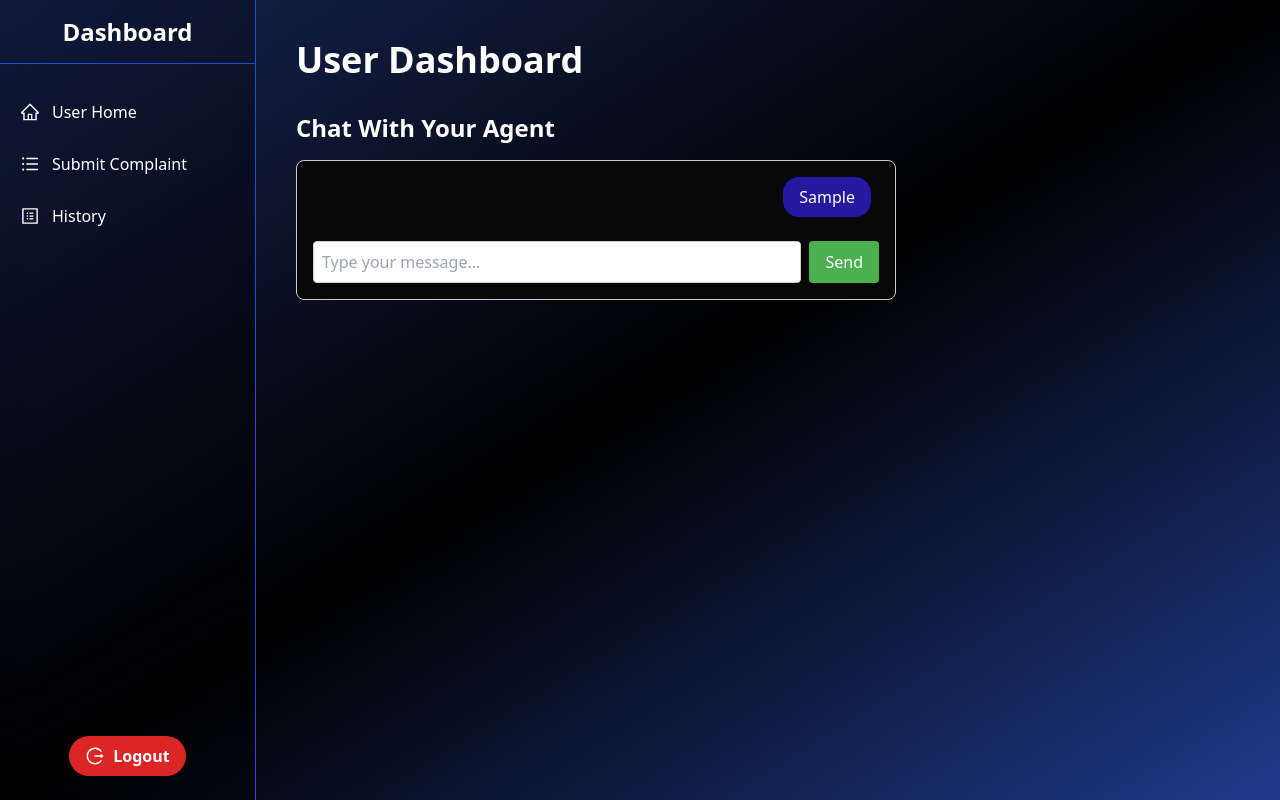
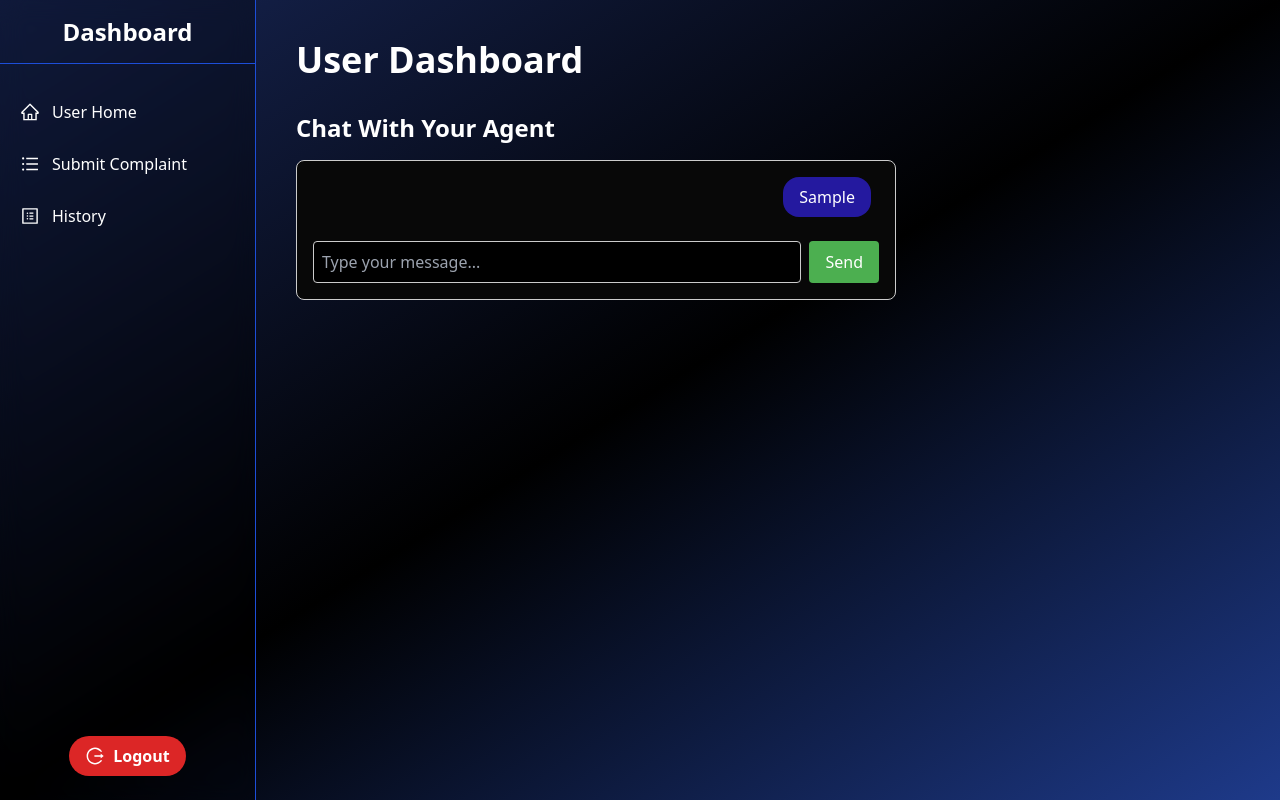
Before and after one commit to OneTeraByte7/SmartBridge-Internship, a React (Create React App) app in the folder client/: page /dashboard/user/chat in a window 1280 px wide. Both pictures are taken after typing "Sample" into the empty fields and a click on the button "Send". Built offline with nearby package versions, Linux system fonts and the light colour scheme; no server answers; the HTML template or start-up script is replaced by a standard one.

Commit message:
UI:ChatBox

```diff
--- a/client/src/components/ChatBox.jsx
+++ b/client/src/components/ChatBox.jsx
@@ -79,7 +79,8 @@ const ChatBox = ({ currentUserId, assignedUserId }) => {
       width: "100%",
       maxWidth: "600px",
       borderRadius: "8px",
-        backgroundColor: "#080808ff",
+      backgroundColor: "#080808", // dark background
+      color: "#fff", // default text color
     }}
   >
     <div
@@ -105,7 +106,8 @@ const ChatBox = ({ currentUserId, assignedUserId }) => {
                 padding: "0.5rem 1rem",
                 borderRadius: "1rem",
                 backgroundColor:
-                    msg.sender === currentUserId ? "#24199fff" : "#EEE",
+                  msg.sender === currentUserId ? "#24199f" : "#333",
+                color: "#fff", // white text for both
               }}
             >
               {msg.content}
@@ -126,6 +128,8 @@ const ChatBox = ({ currentUserId, assignedUserId }) => {
           padding: "0.5rem",
           borderRadius: "4px",
           border: "1px solid #ccc",
+          backgroundColor: "#000", // black background
+          color: "#fff", // white text
         }}
       />
       <button
@@ -144,6 +148,6 @@ const ChatBox = ({ currentUserId, assignedUserId }) => {
     </div>
   </div>
 );
-};
+}
 
 export default ChatBox;
```
Lines whose indentation alone changed are shown as unchanged.
